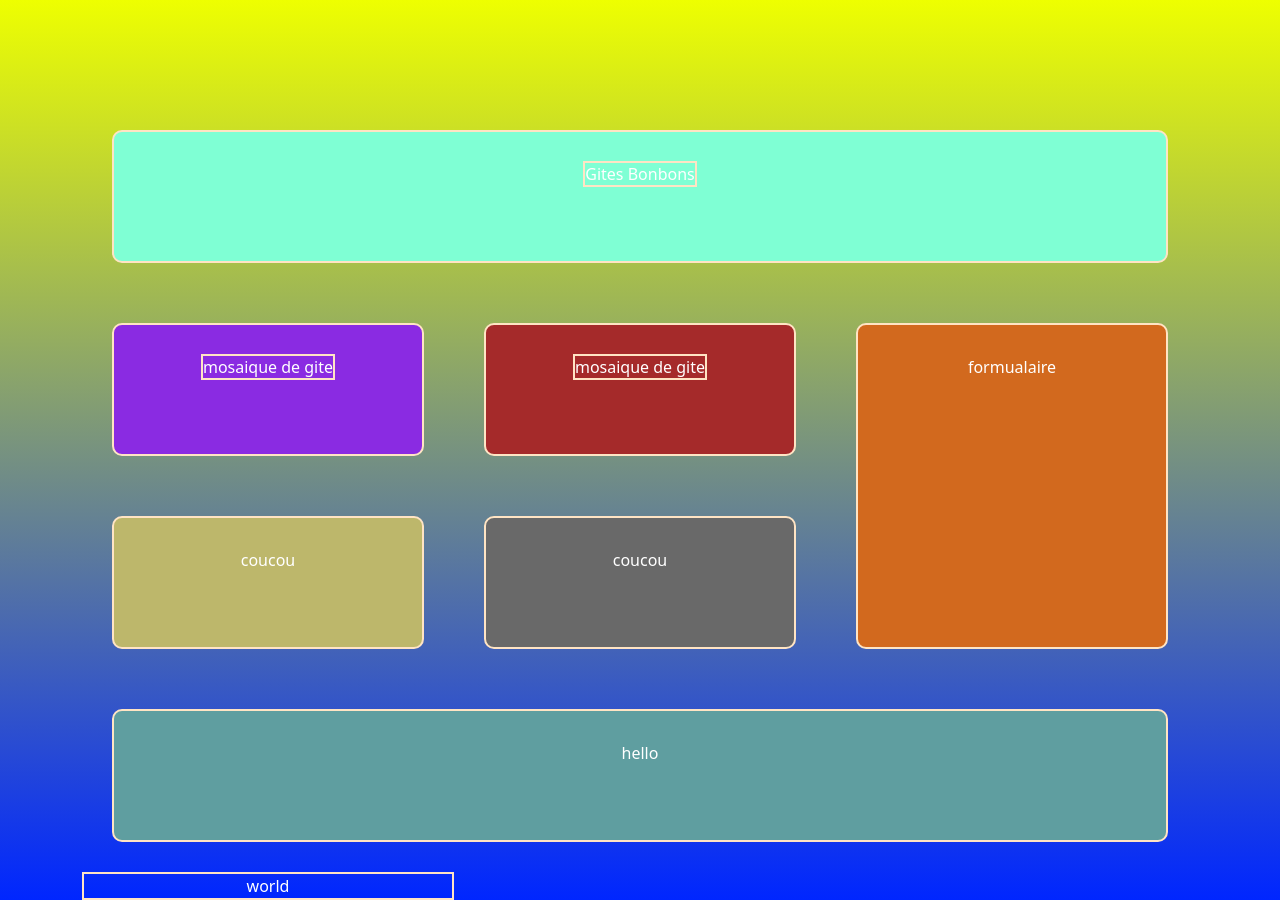
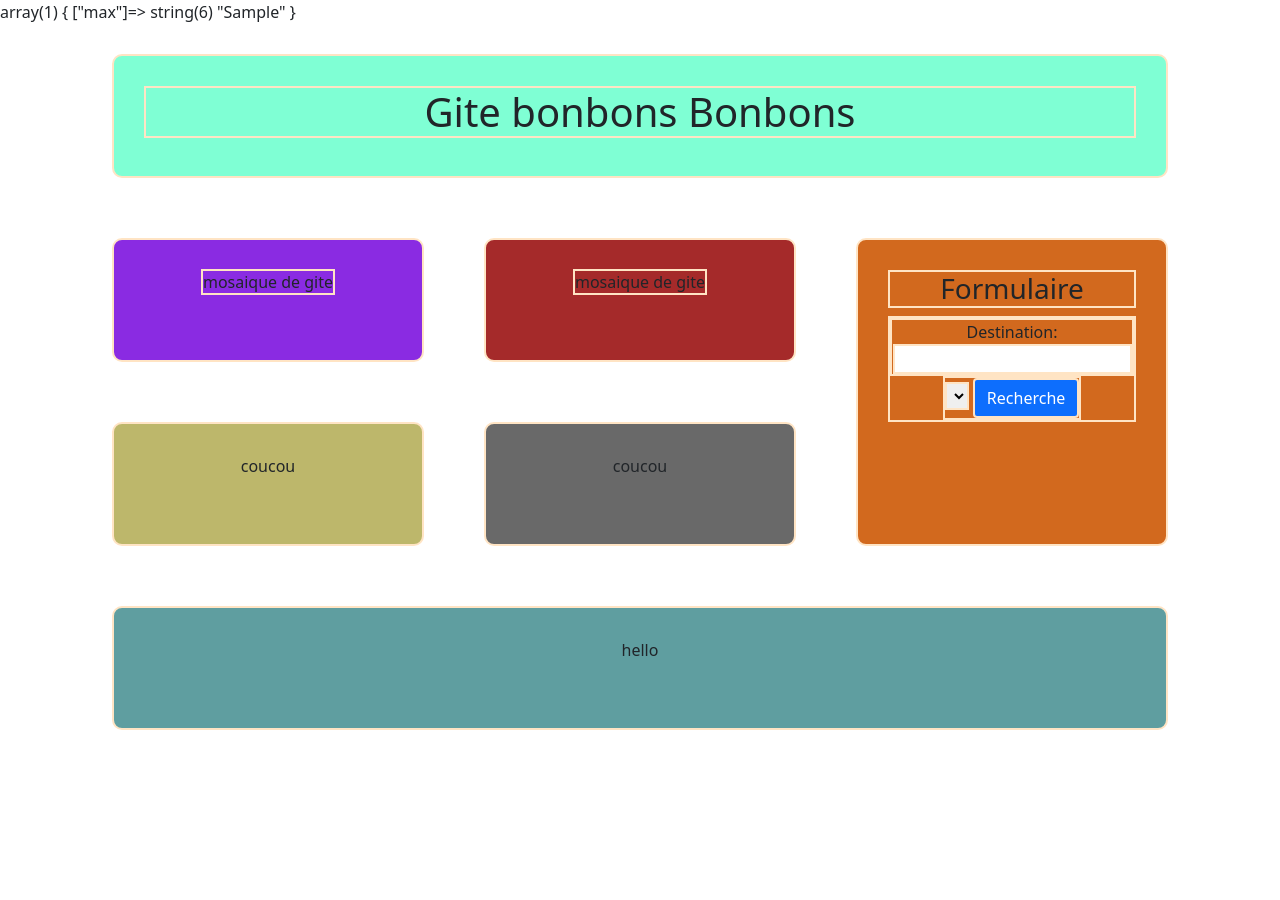
Before and after one commit to codeuronline/Aux2Alpes, a PHP site: page /dev/accueil.php in a window 1280 px wide. After the commit the page ends 800 px from the top, so only its background shows below. Run offline with PHP 8.4, Linux system fonts and the light colour scheme; tables that the repository leaves empty or names only in its code hold one stand-in row (values such as "Sample post"); lists and menus that the app fills with data are empty; some libraries are stand-ins or nearby versions.

Commit message:
dev-back52

```diff
--- a/dev/accueil.php
+++ b/dev/accueil.php
@@ -1,5 +1,13 @@
 <?php
 session_start();
+//définir la capicité maxi des gites pour instruire le select
+require_once 'connect.php';
+$sql = 'SELECT max(couchage) as max FROM `hebergement` ';
+$query = $db->prepare($sql);
+$query->execute();
+$hebergement = $query->fetch(PDO::FETCH_ASSOC);
+var_dump($hebergement);
+
 ?>
 <!DOCTYPE html>
 <html lang="fr">
@@ -8,25 +16,44 @@ session_start();
     <meta charset="UTF-8">
     <meta http-equiv="X-UA-Compatible" content="IE=edge">
     <meta name="viewport" content="width=device-width, initial-scale=1.0">
-    <meta name="viewport" content="width=device-width, initial-scale=1.0">
     <link href="https://cdn.jsdelivr.net/npm/bootstrap@5.0.2/dist/css/bootstrap.min.css" rel="stylesheet"
         integrity="sha384-EVSTQN3/azprG1Anm3QDgpJLIm9Nao0Yz1ztcQTwFspd3yD65VohhpuuCOmLASjC" crossorigin="anonymous">
-    <link rel="stylesheet" href="radio.css">
+    <link rel="stylesheet" href="https://cdn.jsdelivr.net/npm/bootstrap-icons@1.7.2/font/bootstrap-icons.css">
+    <!--<link rel="stylesheet" href="radio.css">-->
     <link rel="stylesheet" href="test.css">
     <title>Accueil</title>
-
 </head>
 
 <body>
     <div class="container">
-        <div class="a"><span>Gites Bonbons</span> </div>
+        <div class="a">
+
+            <h1> Gite bonbons Bonbons</h1>
+
+        </div>
         <div class="b"><span>mosaique de gite</span></div>
         <div class="c"><span>mosaique de gite</span></div>
-        <div class="d">formualaire</div>
+        <div class="d">
+            <h3>Formulaire</h2>
+                <form method=POST action="search.php">
+                    <label for="search">Destination:
+                        <input type="text" name="search" id="search">
+                    </label>
+                    <label for="couchage">
+                        <select id="couchage">
+                            <?php
+                            for ($i = 1; $i <= intval($hebergement['max']); $i++) {
+                                echo "<option value=$i><i class='bi bi-person'>$i</i></option>";
+                            }
+                            ?>
+                        </select>
+                        <button class="btn btn-primary" type="submit">Recherche</button>
+                    </label>
+                </form>
+        </div>
         <div class="e">coucou</div>
         <div class="f">coucou</div>
         <div class="g">hello</div>
-        <div class="h">world</div>
     </div>
 </body>
 
```
Also changed, not shown: dev/photo/photo_1_2022_01_22_20_33.jpg (added), dev/photo/photo_1_2022_01_22_20_34.jpg (added).
